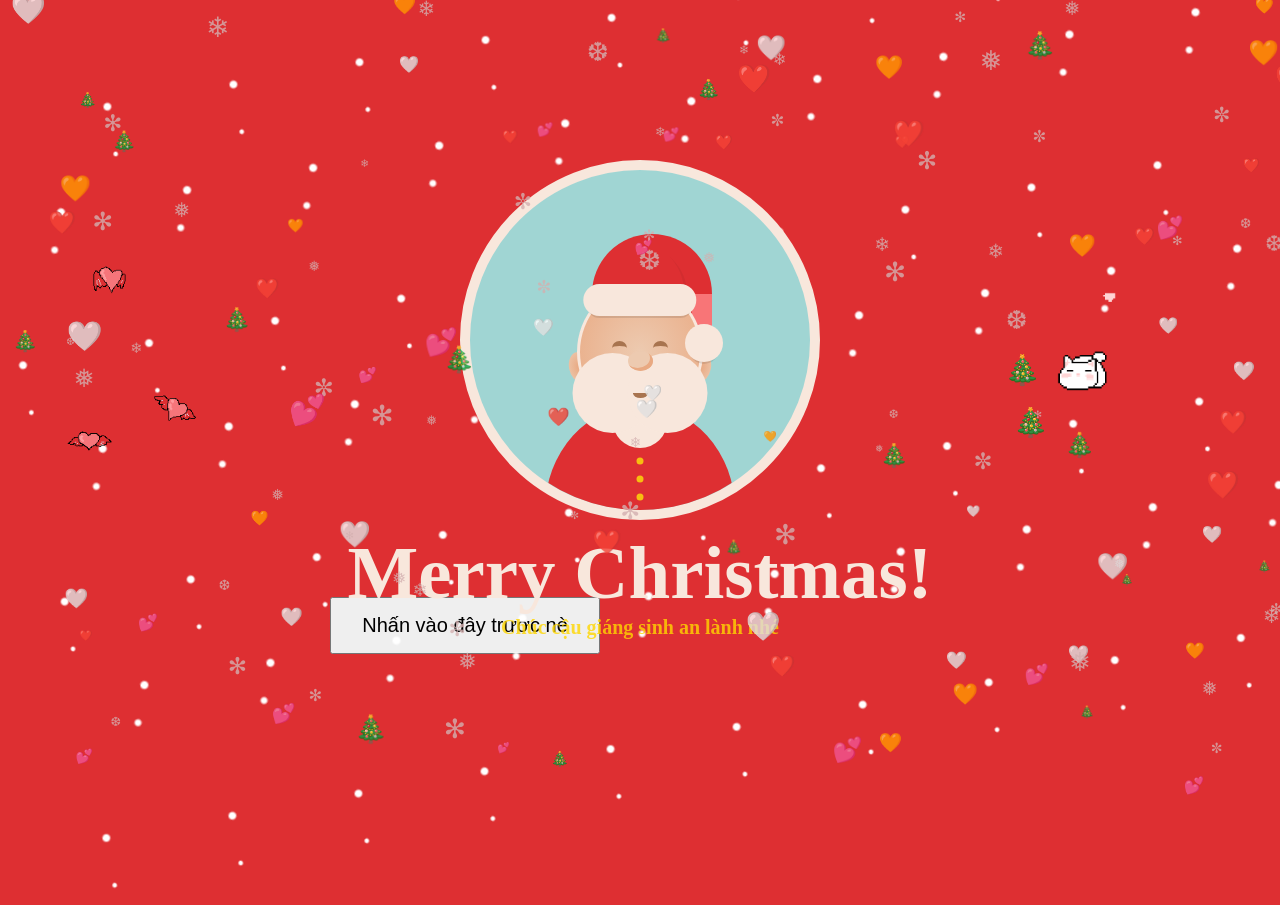
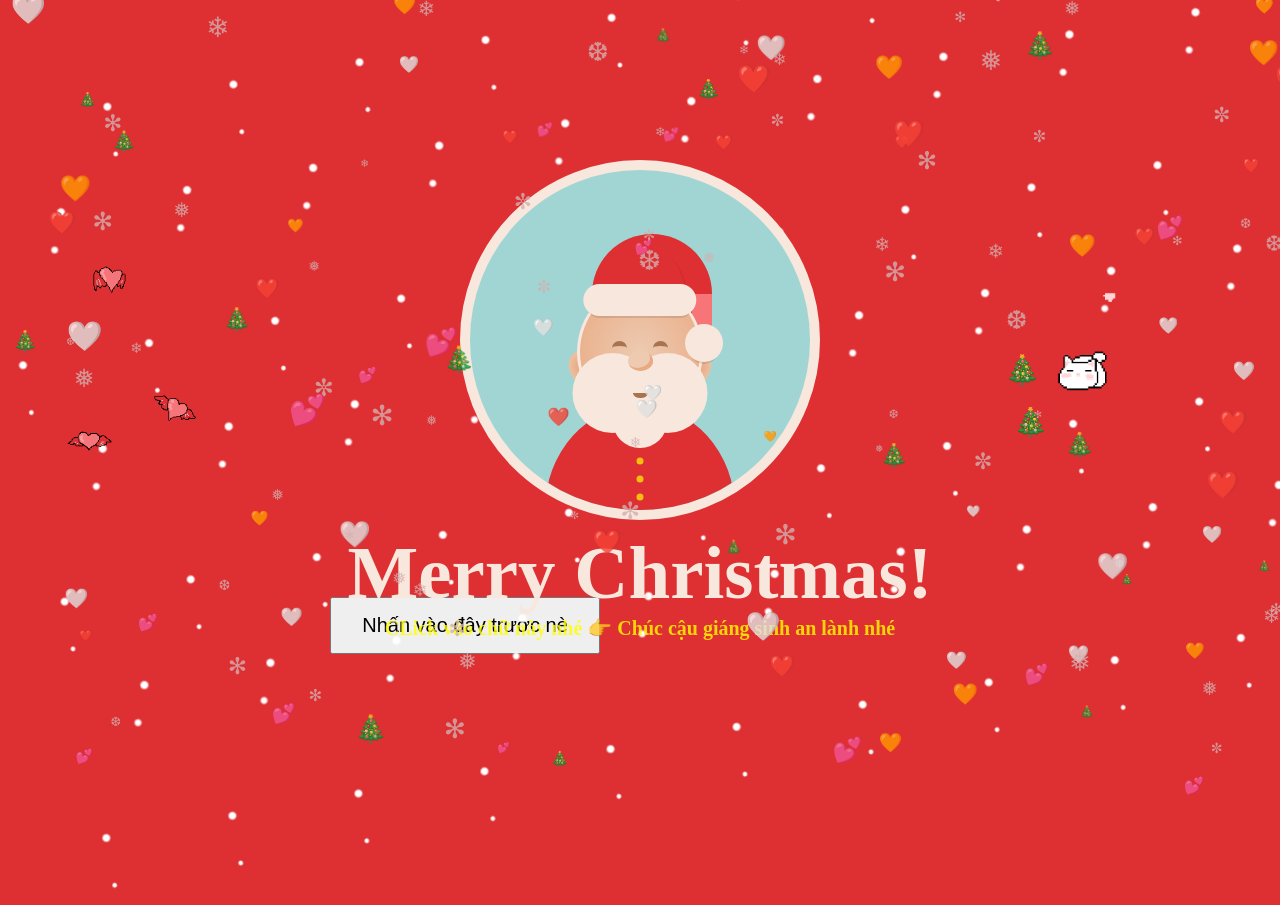
Before and after one commit to bickayy-boop/giangsinhvuive, a plain HTML site: page index.html in a window 1280 px wide. Both pictures are taken after a click on the element "Nhấn vào thư nè !!!". Shown: the top 905 px of the page. Drawn offline with Linux system fonts and the light colour scheme; a web font is replaced by a local one.

Commit message:
Update index.html

```diff
--- a/index.html
+++ b/index.html
@@ -1220,8 +1220,8 @@
             <div class="message">
                 <h1>Merry Christmas!</h1>
                <h2>
-    <a href="https://bickayy-boop.github.io/loverletter/" target="_blank" style="color: #FFD700; text-decoration: none;">
-        Chúc cậu giáng sinh an lành nhé
+    <a href="https://bickayy-boop.github.io/loverletter/" target="_blank" style="color: yellow; text-decoration: none;">
+       CLick vào chữ này nhé 👉 Chúc cậu giáng sinh an lành nhé
     </a>
 </h2>
 
```
